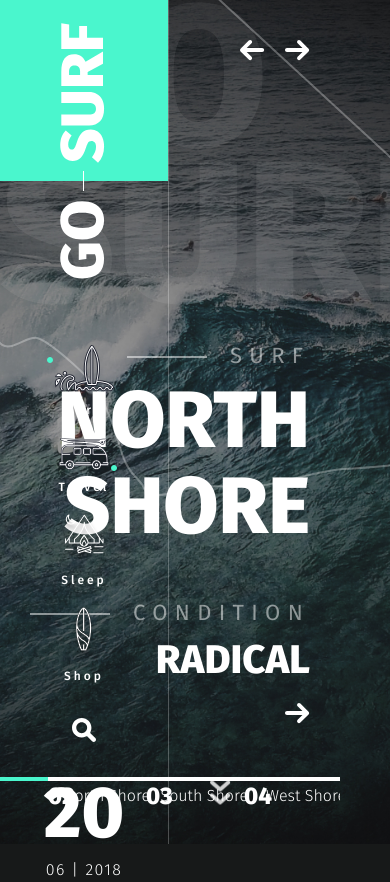
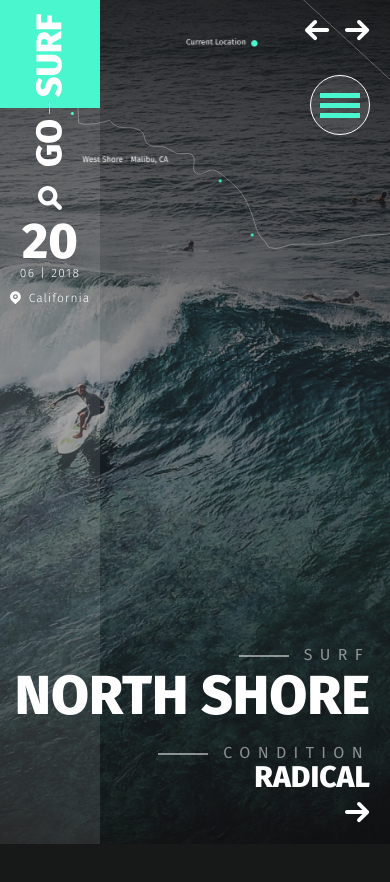
Before and after one commit to segura-deluna/go_surf, a website: page app/index.html in a window 390 px wide. Shown: the top 882 px of the page. Drawn offline with nearby package versions, Linux system fonts and the light colour scheme.

Commit message:
added responsive first screen

```diff
--- a/app/index.html
+++ b/app/index.html
@@ -52,12 +52,22 @@
 			</svg>
 		</div>
 
+		<div class="menu-btn">
+			<div class="menu-btn__inner">
+				<div class="menu-btn__line"></div>
+				<div class="menu-btn__line"></div>
+				<div class="menu-btn__line"></div>
+			</div>
+		</div>
+
+
 		<div class="header__aside">
 			<div class="logo">
 				<a href="#">
 					<img src="img/logo.svg" alt="">
 				</a>
 			</div>
+
 			<nav class="menu">
 				<ul class="menu__list">
 					<li>
--- a/app/js/main.js
+++ b/app/js/main.js
@@ -84,7 +84,12 @@ $(function () {
 
 
     $('.surfboard-box__circle').on('click', function () {
-        $(this).toggleClass('active')
+        $(this).toggleClass('active');
+    });
+
+
+    $('.menu-btn').on('click', function() {
+        $('.menu').toggleClass('active');
     });
 
 });
--- a/app/scss/_media.scss
+++ b/app/scss/_media.scss
@@ -0,0 +1,236 @@
+@media (max-width: 1440px) {
+    .logo {
+        img {
+            width: 100px;
+        }
+    }
+
+    .header__title {
+        font-size: 130px;
+        line-height: 108px;
+        top: 20px;
+        left: 60px;
+    }
+
+    .menu {
+        padding-top: 10px;
+    }
+
+    .header__search {
+        padding-bottom: 8px;
+    }
+
+    .header__date {
+        font-size: 60px;
+        span {
+            font-size: 14px;
+            padding-top: 0;
+            margin-bottom: 5px;
+        }
+    }
+
+    .header__arrows {
+        left: 130px;
+    }
+}
+
+
+@media (max-width: 1366px) {
+    .header__aside {
+        position: absolute;
+        border-right: none;
+        height: 108px;
+        padding-right: 25px;
+        background-color: rgba(#fff, .1);
+        text-align: left;
+        display: flex;
+    }
+
+    .menu {
+        padding-top: 0;
+    }
+
+    .menu__list {
+        text-align: center;
+        li {
+            display: inline-block;
+        }
+        a {
+            padding: 15px;
+        }
+    }
+
+    .header__search {
+        padding: 33px 15px 15px;
+    }
+
+    .header__date {
+        padding: 15px;
+    }
+
+    .header__location {
+        margin-top: 42px;
+    }
+
+    .slider-item__info-title {
+        font-size: 65px;
+        line-height: 50px;
+    }
+
+    .slider-item__info-text {
+        line-height: 30px;
+    }
+
+    .header__arrows {
+        left: 20px;
+        bottom: 20px;
+    }
+}
+
+
+@media (max-width: 1340px) {
+    .header__map {
+        svg {
+            width: 500px;
+            height: 250px;
+        }
+    }
+
+    .slider-arrows {
+        top: 20px;
+        right: 20px;
+    }
+
+    .slider-arrows__left {
+        right: 60px;
+    }
+}
+
+
+@media (max-width: 1040px) {
+    .header__arrows {
+        display: none;
+    }
+
+    .menu {
+        position: absolute;
+        display: flex;
+        justify-content: center;
+        align-items: center;
+        top: 0;
+        left: 0;
+        right: 0;
+        bottom: 0;
+        z-index: 22;
+        padding-top: 16px;
+        transform: translateX(-100%);
+        background-color: #000000;
+        transition: all .3s linear;
+        &.active {
+            transform: translateX(0);
+        }
+    }
+
+    .menu-btn {
+        display: flex;
+    }
+
+    .header__search {
+        padding: 40px 15px 15px;
+    }
+
+    .slider-item__info {
+        right: 20px;
+        bottom: 17px;
+    }
+
+    .slider-item__info-title {
+        font-size: 55px;
+        line-height: 55px;
+        margin-bottom: 20px;
+    }
+
+    .slider-item__info-text {
+        font-size: 30px;
+        line-height: 20px;
+        margin-bottom: 15px;
+    }
+
+    .slider-item__info-suptext {
+        margin-bottom: 5px;
+    }
+
+    .headline-left {
+        font-size: 16px;
+        line-height: 18px;
+        padding-left: 65px;
+    }
+
+    .headline-left::before {
+        width: 50px;
+    }
+
+    .slider-dotshead {
+        position: absolute;
+        right: 0;
+        left: 10px;
+        margin: 0 auto;
+        bottom: 5px;
+    }
+
+    .dots-box {
+        width: 125px;
+    }
+
+    .dots-box__number {
+        font-size: 18px;
+    }
+
+    .dots-box__name {
+        line-height: 18px;
+    }
+}
+
+
+@media (max-width: 960px) {
+    .slider-dotshead {
+        display: none;
+    }
+}
+
+
+@media (max-width: 767px) {
+
+}
+
+
+@media (max-width: 460px) {
+    .header__aside {
+        display: block;
+        text-align: center;
+        padding-right: 0;
+        height: 100vh;
+    }
+
+    .header__search {
+        padding: 15px 0 5px;
+    }
+
+    .header__date {
+        padding: 0;
+        font-size: 50px;
+        line-height: 45px;
+
+        span {
+            font-size: 12px;
+        }
+    }
+
+    .header__location {
+        margin-top: 0;
+    }
+
+    .header__title {
+        display: none;
+    }
+}
--- a/app/scss/style.scss
+++ b/app/scss/style.scss
@@ -142,6 +142,34 @@
             letter-spacing: 3px;
             padding-top: 6px;
             margin-bottom: 20px;
+        }
+    }
+}
+
+.menu-btn {
+    display: none;
+    position: absolute;
+    width: 60px;
+    height: 60px;
+    justify-content: center;
+    align-items: center;
+    border-radius: 50%;
+    border: 1px solid #fff;
+    z-index: 20;
+    right: 20px;
+    top: 75px;
+    background-color: rgba(255,255,255, .1);
+    cursor: pointer;
+
+    &__inner {
+        width: 40px;
+    }
+
+    &__line {
+        height: 5px;
+        background-color: $green;
+        + .menu-btn__line {
+            margin-top: 5px;
         }
     }
 }
```
Also changed, not shown: app/css/style.min.css.
